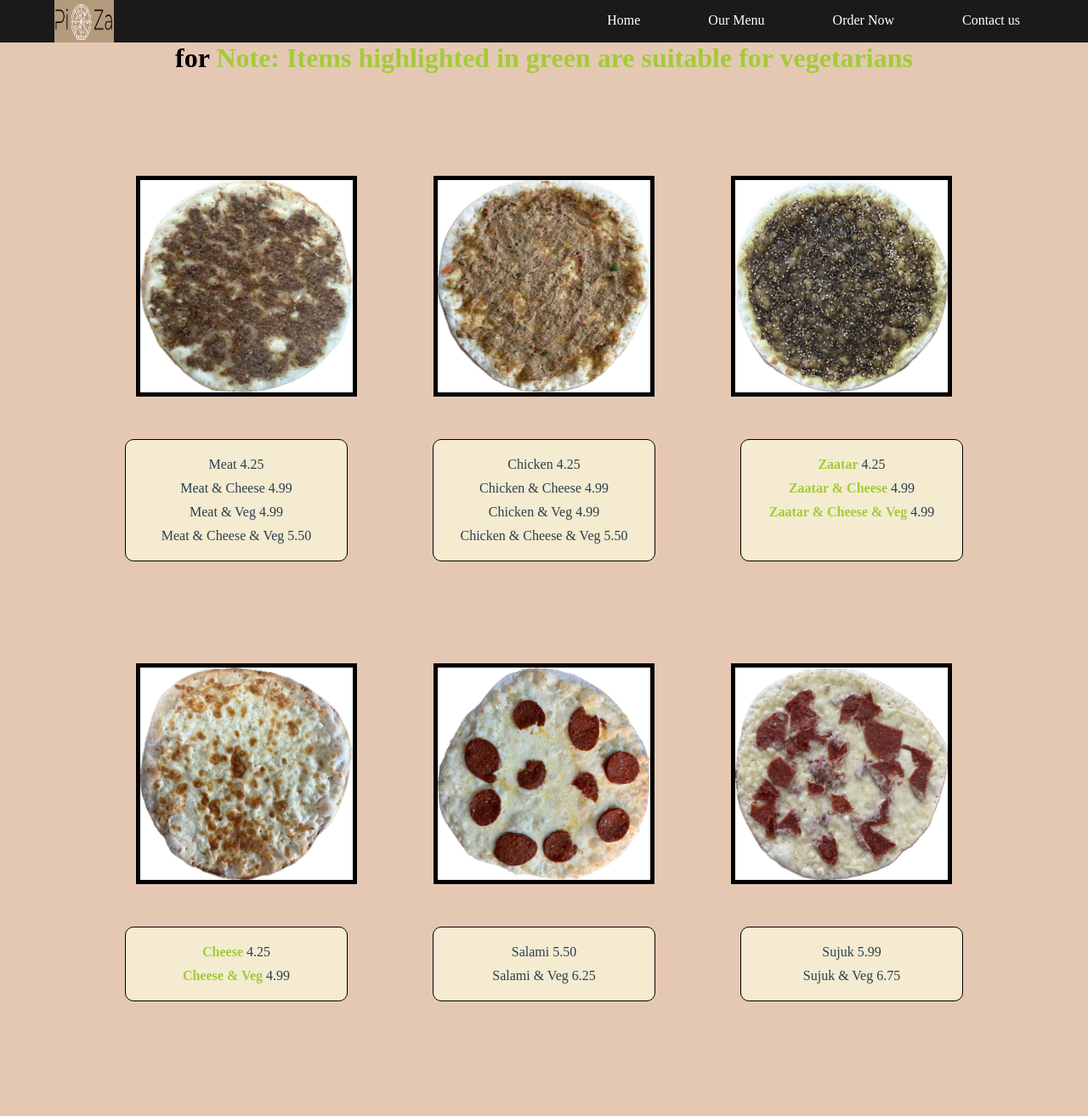
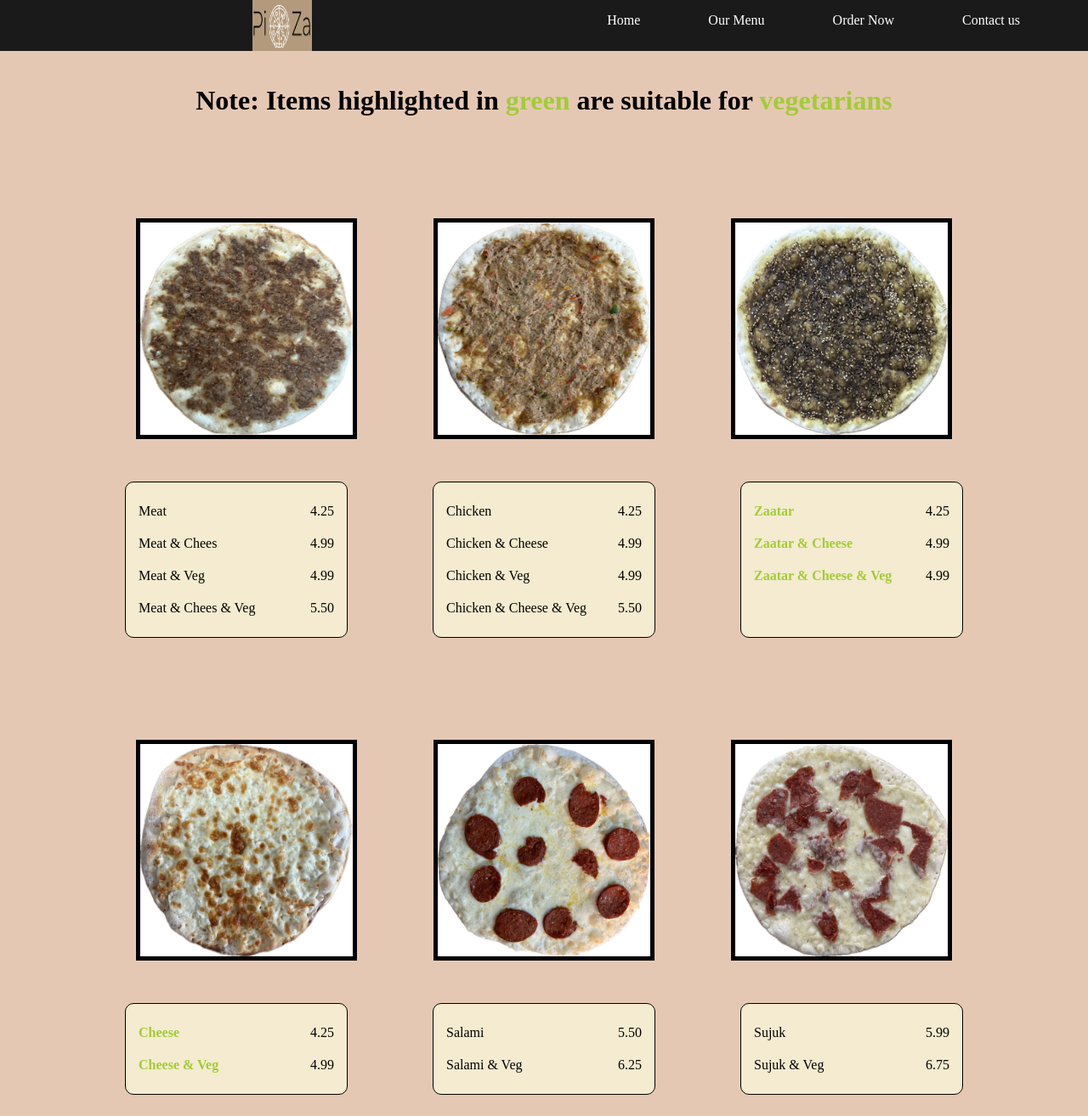
Before and after one commit to Matt20144/PI-ZA-WEBSITE, a Flask app: page /pies in a window 1280 px wide. Shown: the whole page at 85% size. Before the commit the page ends 1179 px from the top, so only its background shows below. Run offline with Flask 3, Linux system fonts and the light colour scheme.

Commit message:
done or very close

```diff
--- a/templates/ourmenu.html
+++ b/templates/ourmenu.html
@@ -79,12 +79,15 @@
         align-items: center; /* Centers the squares vertically */
         margin-top: 100px;
 
+
       }
       .container2{
         display: flex;
         justify-content: center; /* Centers the squares horizontally */
         align-items:center;
         margin-top: 30px;
+
+
       }
       .square {
           width: 250px;
@@ -148,7 +151,6 @@
         .navigation_bar li{
           display:none;
         }
-
 
         .menu_toggle {
           display: block;
--- a/templates/pies.html
+++ b/templates/pies.html
@@ -50,20 +50,27 @@
         color : red;
       }
 
-      .navigation_bar li img {
-          margin-right: 500px;
-          height : 50px;
+      .navigation_bar img {
+          margin-right: 50px;
+          height : 60px;
           width:70px;
+          padding:0px;
+          vertical-align: middle; /* Aligns the image vertically in the middle */
+          display: inline-block; /* Ensures that the image behaves as an inline element */
 
       }
       body{
         margin: 0;
         padding: 0;
         background-color: #E5C8B4;
+        text-align:center;
+      }
+      .menu_toggle{
+        display:none;
       }
       h1{
 
-        margin-top:50px;
+        margin-top:100px;
         text-align:center;
       }
       h1 span{
@@ -111,14 +118,24 @@
       }
 
       .price{
-        margin: 5px;
-        font-size: 16px;
-        color: #2C3E50;
+        display: flex;
+        justify-content: space-between; /* This will push the item name to the left and the cost to the right */
+        width: 100%;
+        padding:10px;
+
       }
+
       .price span{
         font-weight: bold;
         color: #A3CB38;
 
+      }
+      .item {
+        text-align: left; /* Aligns the item name to the left */
+      }
+
+      .cost {
+        text-align: right; /* Aligns the price to the right */
       }
 
       .square1,
@@ -164,23 +181,75 @@
         background-image: url(https://e6ed3fb3-4a00-402b-8c65-87babae574b5-00-oqy1d4v4tt68.worf.replit.dev/static/salami.jpg);
       }
 
+      @media (max-width: 768px){
+
+
+        .navigation_bar li{
+          display:none;
+        }
+
+
+        .menu_toggle {
+          display: block;
+          font-size: 24px;
+          color: #fff;
+          cursor: pointer;
+          padding: 15px;
+          margin-right: 20px;
+          float: right;
+        }
+        .nav_links.active{
+          display:flex;
+          flex-direction: column-reverse;
+          position:absolute;
+          top:70px;
+          background-color: hsl(0, 0%, 15%);
+          width: 100%;
+          text-align: center;
+          padding-top: 30px;
+          padding-bottom: 30px;
+        }
+
+        .nav_links.active li {
+
+
+          display: block;
+          width: 100%;
+          text-align: center;
+           margin-bottom: 10px;
+
+        }
+
+        .nav_links li a {
+
+          width: 100%;
+
+
+        }
+    }
+
     </style>
 
     <div class="navigation_bar">
 
       <ul>
+        <div class="menu_toggle" onclick="toggleMenu()">&#9776;</div>
 
-
+        <div class="nav_links">
         <li><a href ="/contact">Contact us</a></li>
         <li><a href = "/order">Order Now</a></li>
         <li><a href = "/menu">Our Menu</a></li>
         <li><a href = "/">Home</a></li>
-        <li><img src = "https://e6ed3fb3-4a00-402b-8c65-87babae574b5-00-oqy1d4v4tt68.worf.replit.dev/static/Pi_Za_logo_cropped.jpg" alt = "Pi Za logo"></li>
+        </div>
+        <img src = "https://e6ed3fb3-4a00-402b-8c65-87babae574b5-00-oqy1d4v4tt68.worf.replit.dev/static/Pi_Za_logo_cropped.jpg" alt = "Pi Za logo">
+
+
+
       </ul>
     </div>
 
 
-    <h1>  for <span>Note: Items highlighted in <span>green</span> are suitable for vegetarians</span></h1>
+    <h1>  Note: Items highlighted in <span>green</span> are suitable for <span>vegetarians</span></h1>
     <div class="container1">
       <div class="square1"></div>
 
@@ -195,16 +264,42 @@
 
     <div class="price1">
       <div class="price1-card">
-        <div class="price" > Meat 4.25</div>
-        <div class="price" > Meat & Cheese 4.99</div>
-        <div class="price" > Meat & Veg 4.99</div>
-        <div class="price" > Meat & Cheese & Veg 5.50</div>
+        <div class="price" >
+          <div class="item"> Meat </div>
+          <div class="cost"> 4.25 </div>
+        </div>
+        <div class="price" >
+          <div class="item"> Meat & Chees </div>
+          <div class="cost"> 4.99 </div>
+        </div>
+        <div class="price" >
+          <div class="item"> Meat & Veg </div>
+          <div class="cost"> 4.99 </div>
+        </div>
+        <div class="price" >
+          <div class="item"> Meat & Chees & Veg </div>
+          <div class="cost"> 5.50 </div>
+
+         </div>
       </div>
       <div class="price1-card">
-        <div class="price">Chicken 4.25</div>
-        <div class="price" > Chicken & Cheese 4.99</div>
-        <div class="price" > Chicken & Veg 4.99</div>
-        <div class="price" > Chicken & Cheese & Veg 5.50</div>
+        <div class="price">
+          <div class="item"> Chicken </div>
+          <div class="cost"> 4.25 </div>
+          </div>
+        <div class="price" >
+          <div class="item"> Chicken & Cheese </div>
+          <div class="cost"> 4.99 </div>
+
+        </div>
+        <div class="price" >
+          <div class="item"> Chicken & Veg </div>
+          <div class="cost"> 4.99 </div>
+        </div>
+        <div class="price" >
+          <div class="item"> Chicken & Cheese & Veg </div>
+          <div class="cost"> 5.50 </div>
+        </div>
         </div>
       <div class="price1-card">
         <div class="price"> <span>Zaatar</span> 4.25</div>
@@ -225,27 +320,46 @@
     </div>
     <div class="price2">
       <div class="price1-card">
-        <p class="price"><span>Cheese</span> 4.25</p>
-        <p class="price" ><span>Cheese & Veg</span> 4.99</p>
+        <div class="price"><span>Cheese</span> 4.25</div>
+        <div class="price" ><span>Cheese & Veg</span> 4.99</div>
+      </div>
+
+      <div class="price1-card">
+        <div class="price">
+        <div class="item"> Salami </div>
+        <div class="cost"> 5.50 </div>
+      </div>
+
+        <div class="price" >
+          <div class="item"> Salami & Veg </div>
+          <div class="cost"> 6.25 </div>
+        </div>
+      </div>
 
 
-
-      </div>
       <div class="price1-card">
-        <p class="price">Salami 5.50</p>
-        <p class="price" >Salami & Veg 6.25</p>
-
-
-
-      </div>
-      <div class="price1-card">
-        <p class="price">Sujuk 5.99</p>
-        <p class="price">Sujuk & Veg 6.75</p>
+        <div class="price">
+          <div class="item"> Sujuk </div>
+          <div class="cost"> 5.99 </div>
+        </div>
+        <div class="price">
+          <div class="item"> Sujuk & Veg </div>
+          <div class="cost"> 6.75 </div>
+        </div>
 
 
       </div>
 
     </div>
+
+
+
+    <script>
+      function toggleMenu(){
+        const navLinks = document.querySelector('.nav_links');
+        navLinks.classList.toggle('active');
+      }
+    </script>
 
 
   </body>
```
Also changed, not shown: templates/ordernow.html (+0 -9 lines), templates/rolls.html (+73 -6 lines), templates/sweets.html (+70 -10 lines).
